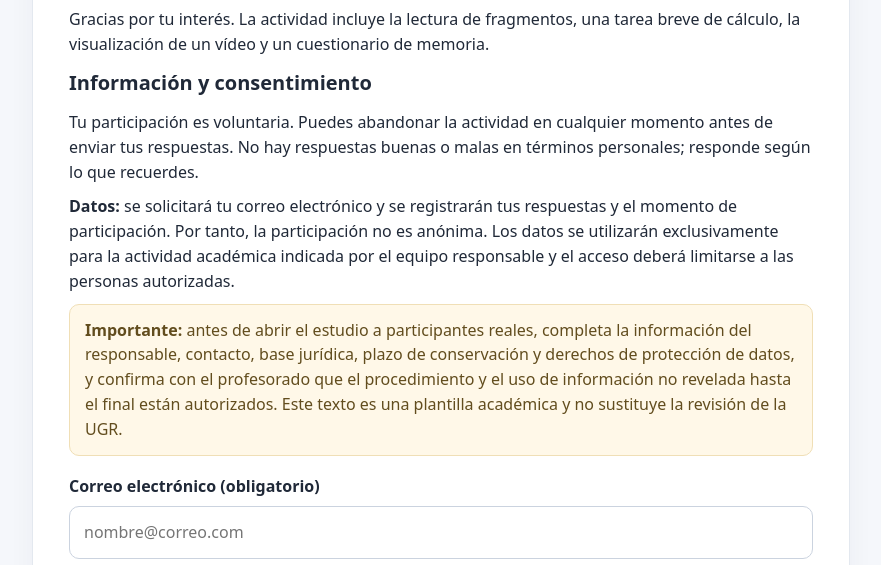
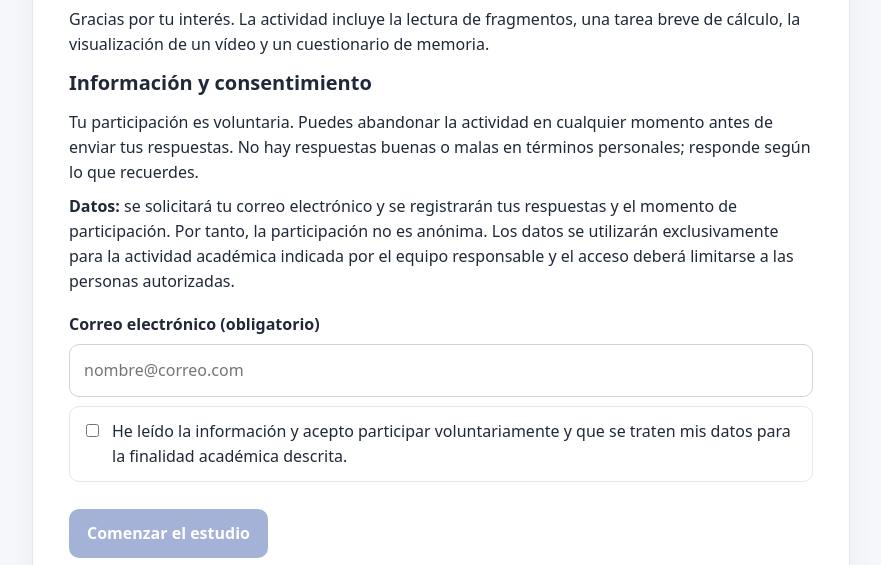
Before and after one commit to silgarbe12/Experimento-Falsas-Memorias, a plain HTML site: page index.html in a window 1280 px wide. Shown: the part 191-756 px from the top of the page, without its empty margins (199-1080 px from the left). Drawn offline with Linux system fonts and the light colour scheme.

Commit message:
Update index.html

```diff
--- a/index.html
+++ b/index.html
@@ -31,7 +31,6 @@ footer{text-align:center;color:var(--muted);font-size:.82rem;margin:18px}
 <h2>Información y consentimiento</h2>
 <p>Tu participación es voluntaria. Puedes abandonar la actividad en cualquier momento antes de enviar tus respuestas. No hay respuestas buenas o malas en términos personales; responde según lo que recuerdes.</p>
 <p><strong>Datos:</strong> se solicitará tu correo electrónico y se registrarán tus respuestas y el momento de participación. Por tanto, la participación no es anónima. Los datos se utilizarán exclusivamente para la actividad académica indicada por el equipo responsable y el acceso deberá limitarse a las personas autorizadas.</p>
-<p class="notice"><strong>Importante:</strong> antes de abrir el estudio a participantes reales, completa la información del responsable, contacto, base jurídica, plazo de conservación y derechos de protección de datos, y confirma con el profesorado que el procedimiento y el uso de información no revelada hasta el final están autorizados. Este texto es una plantilla académica y no sustituye la revisión de la UGR.</p>
 <label class="field" for="email">Correo electrónico (obligatorio)</label>
 <input id="email" type="email" autocomplete="email" required placeholder="nombre@correo.com">
 <label class="choice"><input id="consent" type="checkbox"><span>He leído la información y acepto participar voluntariamente y que se traten mis datos para la finalidad académica descrita.</span></label>
```
